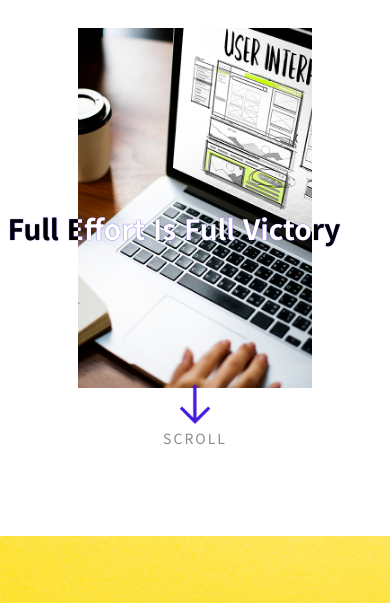
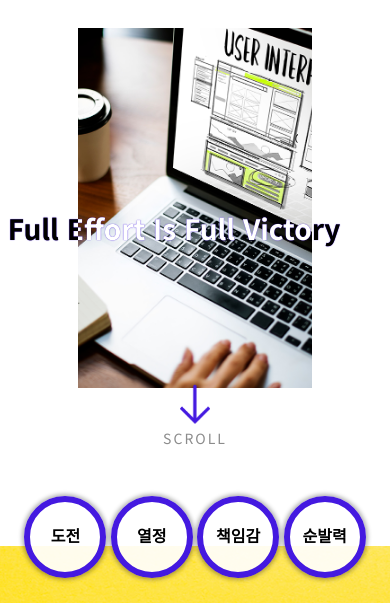
Before and after one commit to meijjing/portfolio, a plain HTML site: page index.html in a window 390 px wide. Shown: the part 214-817 px from the top of the page. Drawn offline with nearby package versions, Linux system fonts and the light colour scheme; files whose address does not match are found by name.

Commit message:
about_key 추가

```diff
--- a/css/style.css
+++ b/css/style.css
@@ -151,7 +151,7 @@ nav ul li:hover {
 /* section - home */
 #home {
   width: 100%;
-  height: 680px;
+  height: 690px;
   text-align: center;
   position: relative;
 }
@@ -315,8 +315,35 @@ nav ul li:hover {
 }
 
 #about .inner {
-  padding: 70px 15px;
+  padding: 90px 15px 70px 15px;
   box-sizing: border-box;
+  position: relative;
+}
+
+#about .about_key {
+  width: 500px;
+  display: flex;
+  justify-content: space-between;
+  position: absolute;
+  top: -50px;
+  left: 50%;
+  transform: translateX(-50%);
+
+}
+
+#about .about_key p {
+  width: 90px;
+  height: 90px;
+  line-height: 90px;
+  border-radius: 50%;
+  border: 6px solid #4419e0;
+  box-shadow: 0 0 4px 2px rgba(0, 0, 0, .3);
+  background: rgba(255, 255, 255, .9);
+  text-align: center;
+  float: left;
+  font-family: 'Montserrat';
+  font-size: 1.375rem;
+  font-weight: 700;
 }
 
 #about .about_txt {
@@ -940,11 +967,12 @@ footer {
   }
 
 
-  /*section - home */
+  /* section - home */
   #home .home_tit {
     font-size: 3rem;
     left: -22%;
   }
+
 
   /* section - about */
   #about .about_txt {
@@ -1063,6 +1091,8 @@ footer {
   }
 
   /* section - about */
+
+
   #about .about_txt {
     width: 80%;
   }
@@ -1119,6 +1149,18 @@ footer {
   #home .home_tit {
     font-size: 2rem;
     left: -30%;
+  }
+
+  /* section - about */
+  #about .about_key {
+    width: 400px;
+  }
+
+  #about .about_key p {
+    width: 80px;
+    height: 80px;
+    line-height: 80px;
+    font-size: 1.125rem;
   }
 
   /* section - skill */
@@ -1264,6 +1306,19 @@ footer {
   }
 }
 
+@media all and (max-width: 413px) {
+  /* section - about */
+  #about .about_key {
+    width: 350px;
+  }
+  #about .about_key p {
+    width: 70px;
+    height: 70px;
+    line-height: 70px;
+    font-size: 1rem;
+  }
+}
+
 
 @media all and (max-width: 375px) {
 
```
